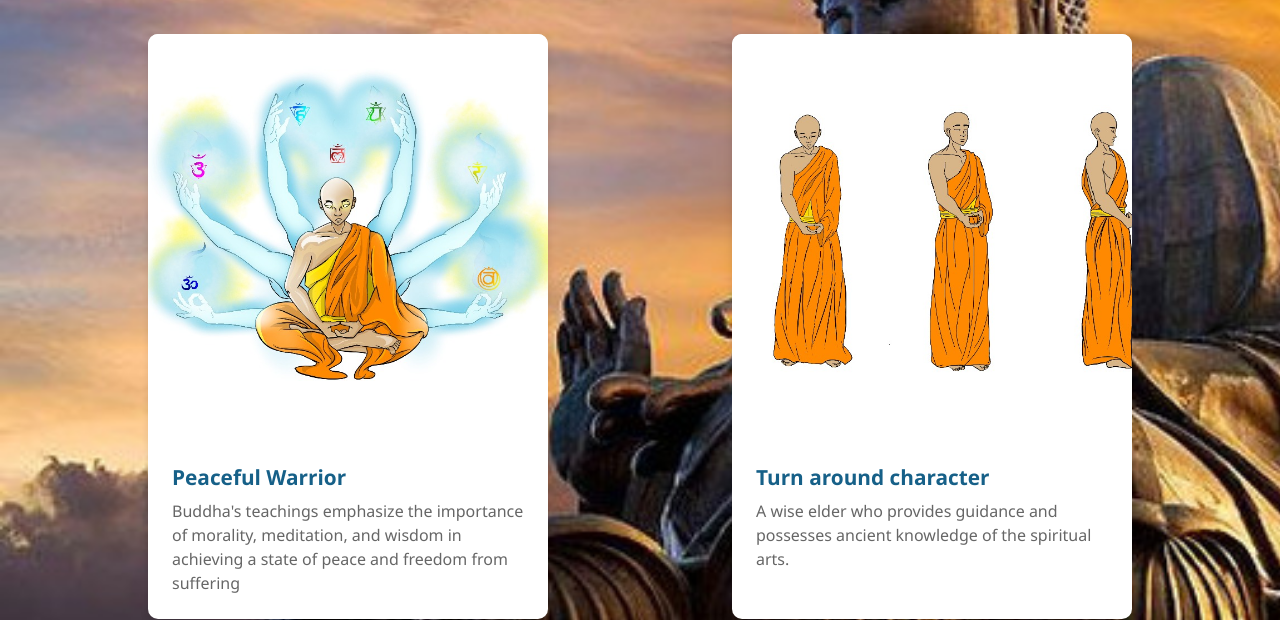
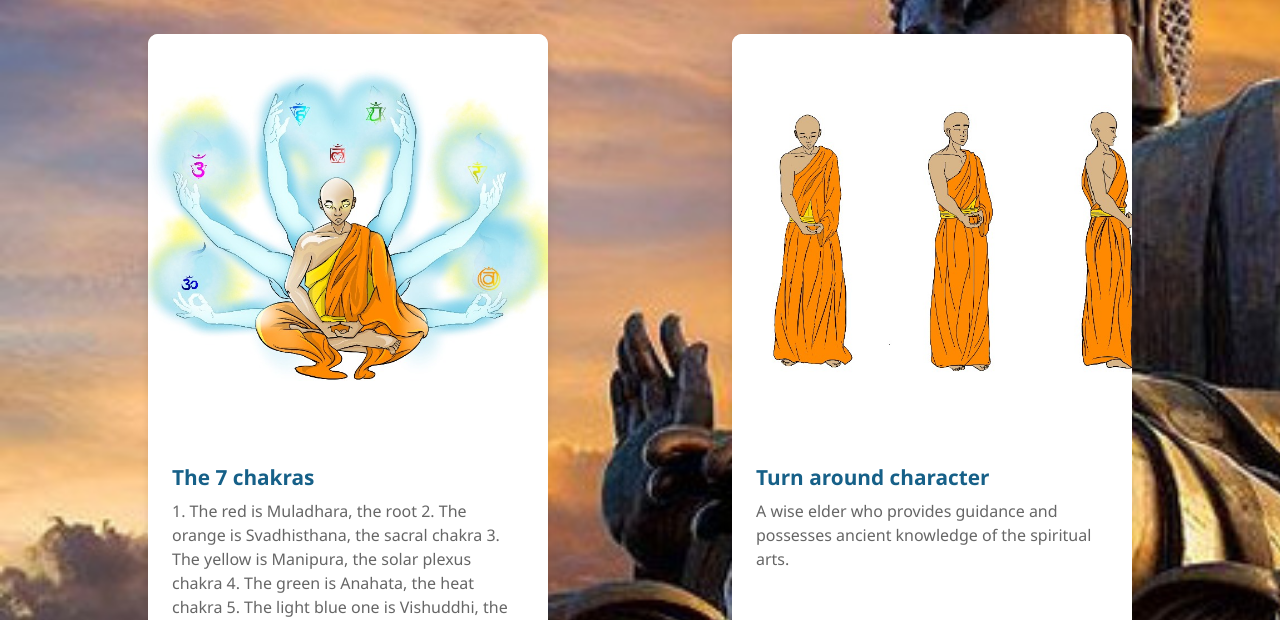
Before and after one commit to S3ts0/Buddha, a plain HTML site: page index.html in a window 1280 px wide. Both pictures are taken after a click on the link "Characters". Shown: the part 180-800 px from the top of the page. Drawn offline with nearby package versions, Linux system fonts and the light colour scheme.

Commit message:
last time

```diff
--- a/index.html
+++ b/index.html
@@ -65,11 +65,14 @@
               data-full-src="pics/pic 1.jpeg"
             />
             <div class="character-info">
-              <h3>Peaceful Warrior</h3>
+              <h3>The 7 chakras</h3>
               <p>
-                Buddha's teachings emphasize the importance of morality,
-                meditation, and wisdom in achieving a state of peace and freedom
-                from suffering
+                1. The red is Muladhara, the root 2. The orange is Svadhisthana,
+                the sacral chakra 3. The yellow is Manipura, the solar plexus
+                chakra 4. The green is Anahata, the heat chakra 5. The light
+                blue one is Vishuddhi, the threat chakra. 6. The dark blue is
+                Ajna , the third eye chakra 7. The purple is Sahasrara, the the
+                crown chakra
               </p>
             </div>
           </div>
```
